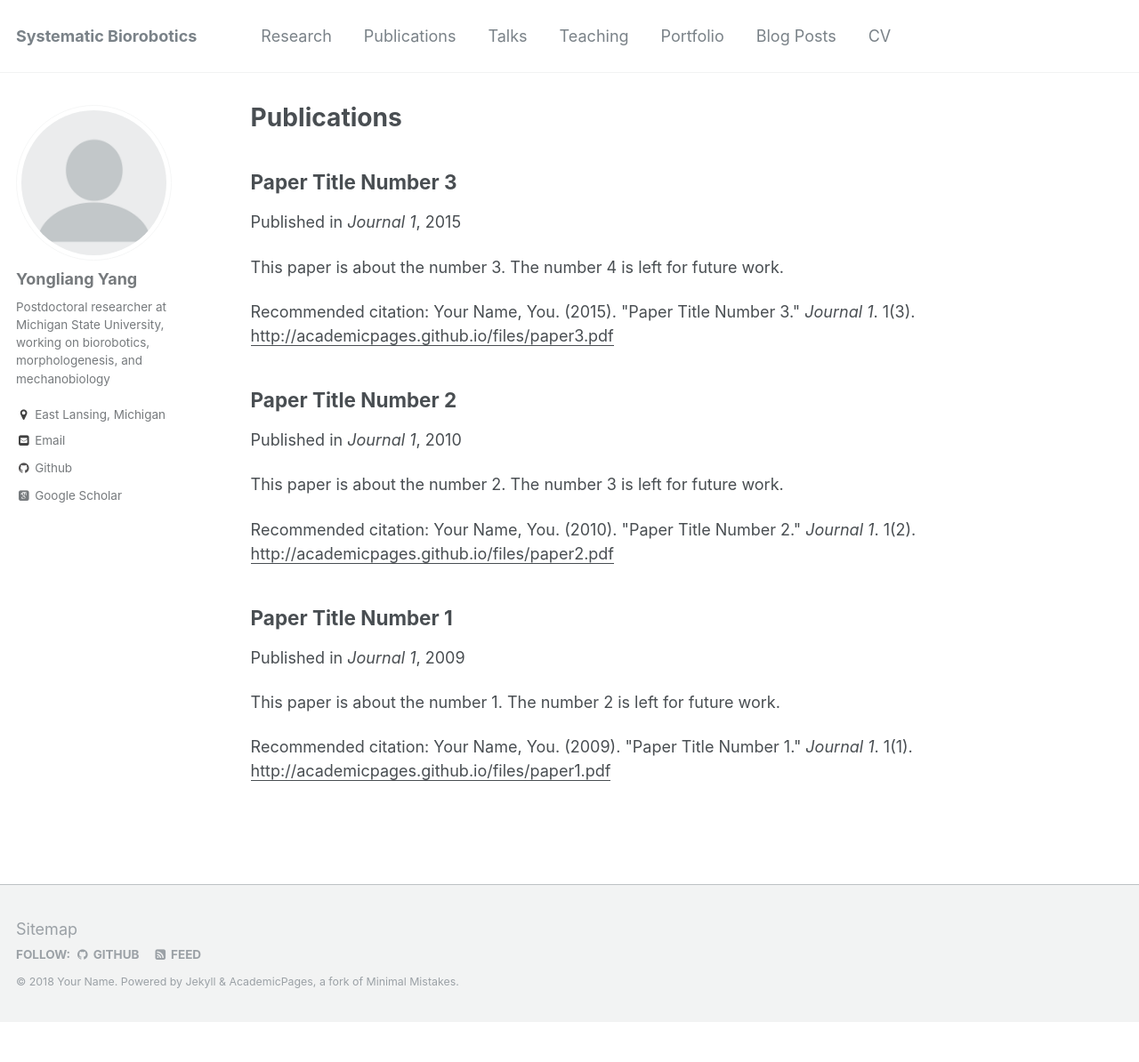
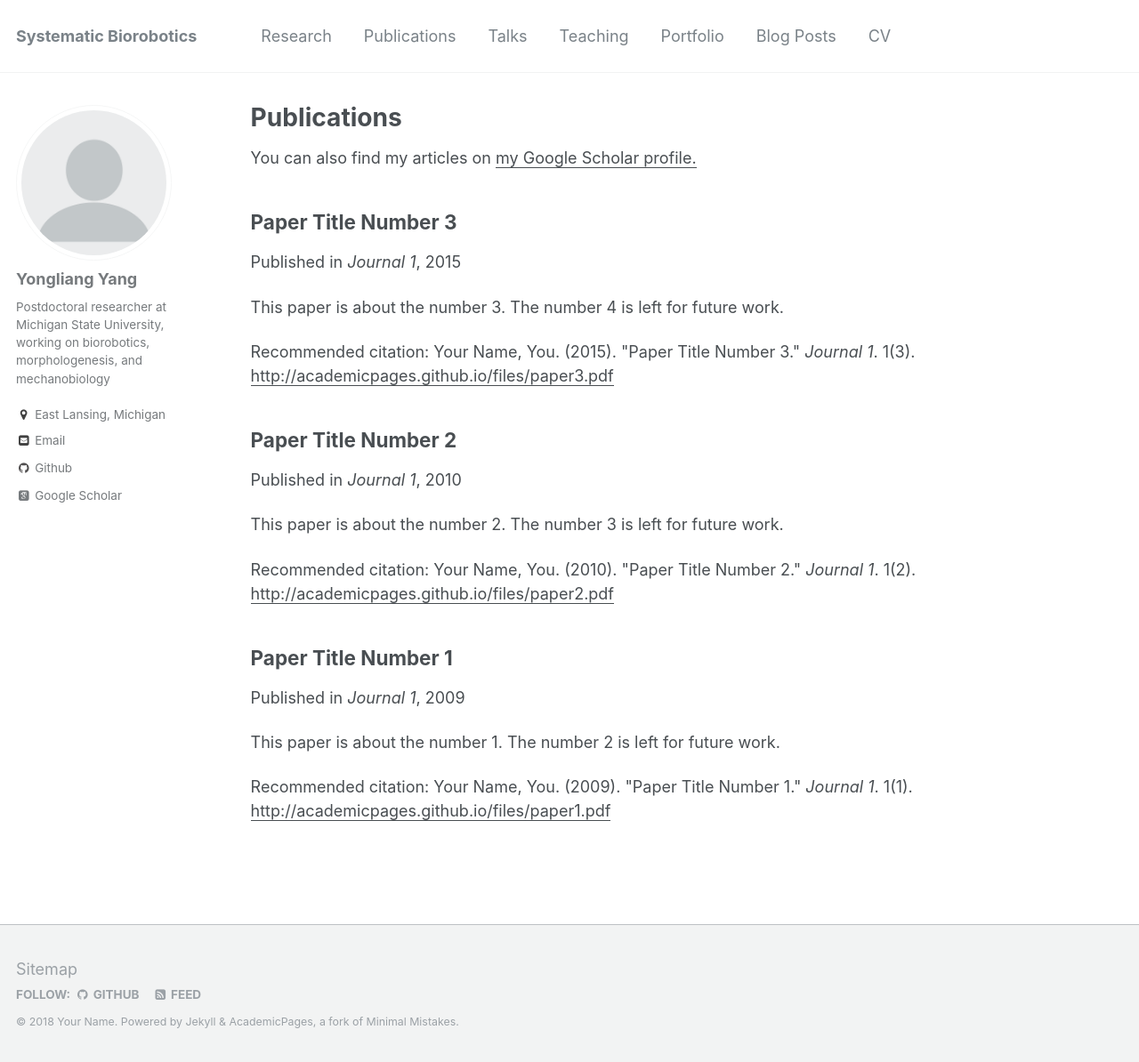
Before and after one commit to sysbiobot/sysbiobot.github.io, a Jekyll site: the page built from _pages/publications.md, in a window 1280 px wide and 1194 px high. Shown: the whole window at 89% size. Built offline with Jekyll 4.4.1, drawn with Linux system fonts in a browser that asks for light colours; some web fonts are replaced.

Commit message:
change google scholar

```diff
--- a/_pages/publications.md
+++ b/_pages/publications.md
@@ -5,9 +5,9 @@ permalink: /publications/
 author_profile: true
 ---
 
-{% if author.googlescholar %}
-  You can also find my articles on <u><a href="{{author.googlescholar}}">my Google Scholar profile</a>.</u>
-{% endif %}
+
+You can also find my articles on <u><a href="https://scholar.google.com/citations?user=5VbHis0AAAAJ&hl=en">my Google Scholar profile</a>.</u>
+
 
 {% include base_path %}
 
```
